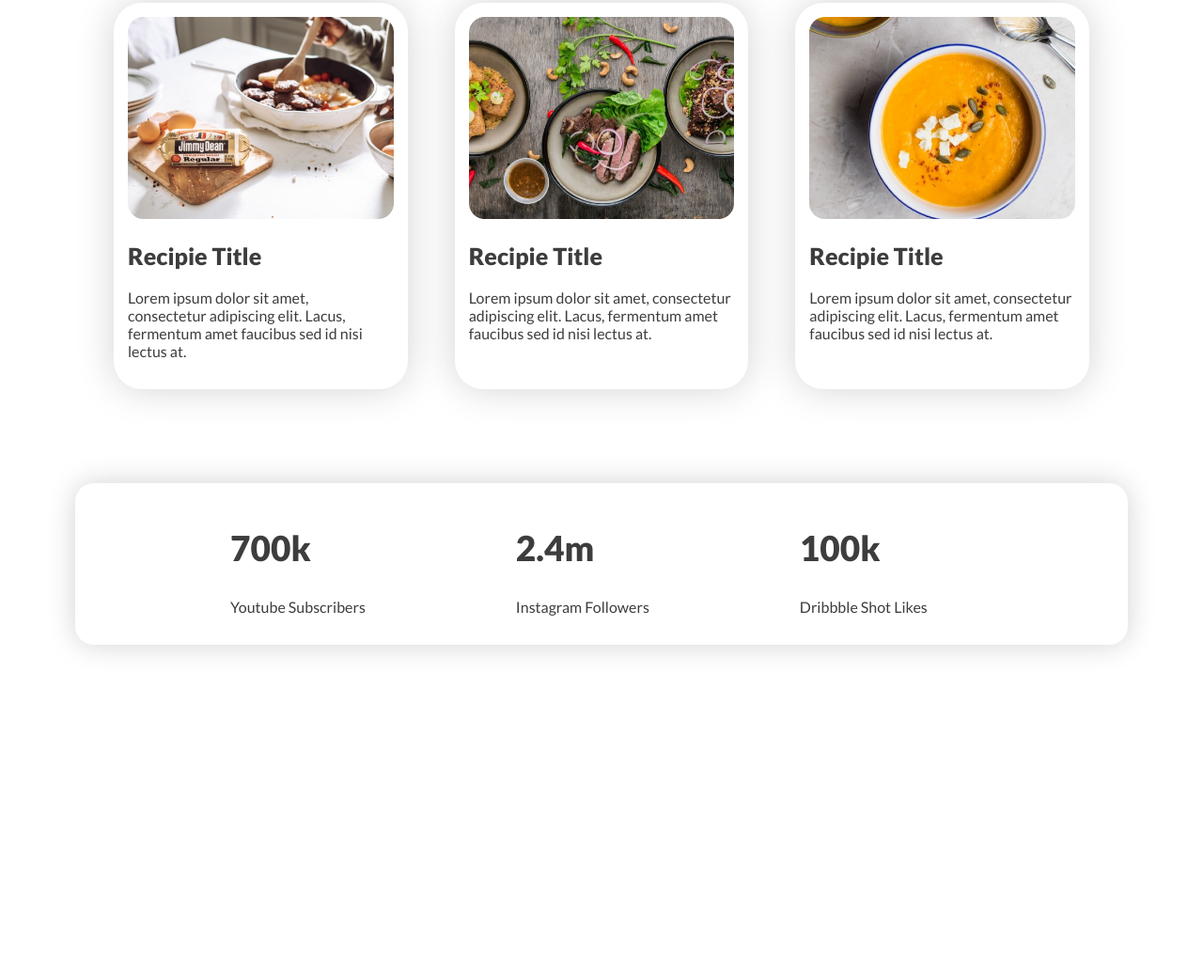
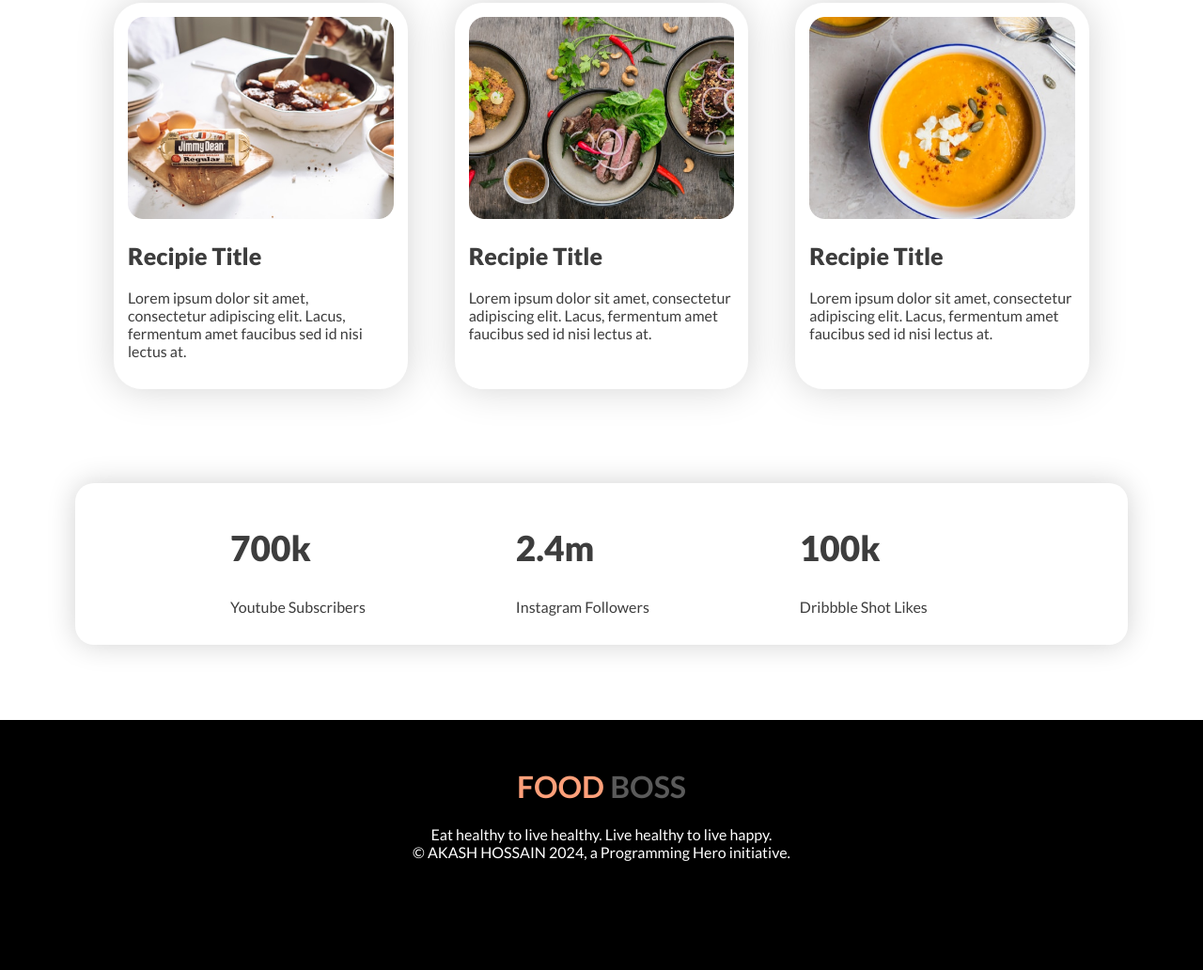
Before and after one commit to Akash6463/assignment-1-repo, a plain HTML site: page index.html in a window 1280 px wide. Shown: the part 1535-2567 px from the top of the page at 94% size. Before the commit the page ends 2301 px from the top, so only its background shows below. Drawn offline with Linux system fonts and the light colour scheme.

Commit message:
footer added

```diff
--- a/index.html
+++ b/index.html
@@ -139,6 +139,12 @@
             <p>Dribbble Shot Likes</p>
         </div>
     </section>
+
+    <footer>
+        <h1 class="orange"><span>FOOD</span> <span class="text-graycolor"> BOSS</span></h1>
+        <p class="text-white-footer">Eat healthy to live healthy. Live healthy to live happy. <br>
+            © AKASH HOSSAIN 2024, a Programming Hero initiative.</p>
+    </footer>
 </body>
 
 </html>
--- a/style.css
+++ b/style.css
@@ -35,8 +35,16 @@ body {
     color: lightsalmon;
 }
 
+.text-graycolor{
+    color: rgb(90, 90, 90);
+}
+
+.text-white-footer{
+    color: white;
+}
+
 .flex{
-    display: flex
+    display: flex;
 
 }
 
@@ -146,3 +154,11 @@ body {
     font-size: 37px;
     font-weight: 900;
 }
+
+footer{
+    background-color: black;
+    margin-bottom: 0;
+    border:  ;
+    text-align: center;
+    padding: 30px 0  100px;
+}
```
Also changed, not shown: billd tag.html (deleted).
